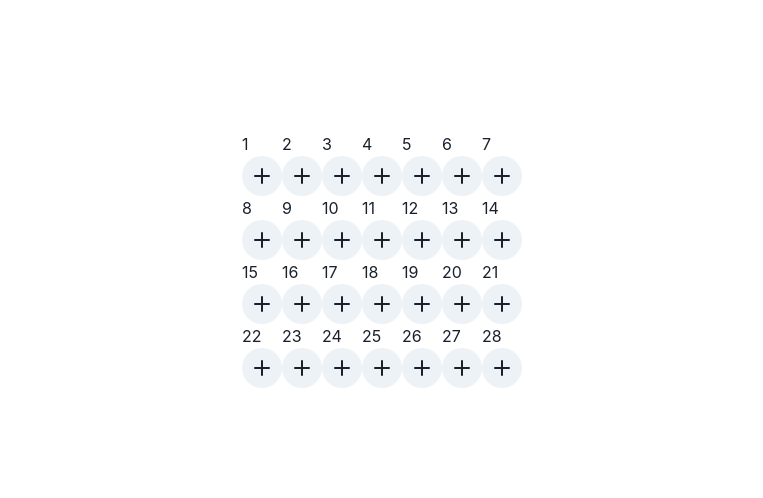
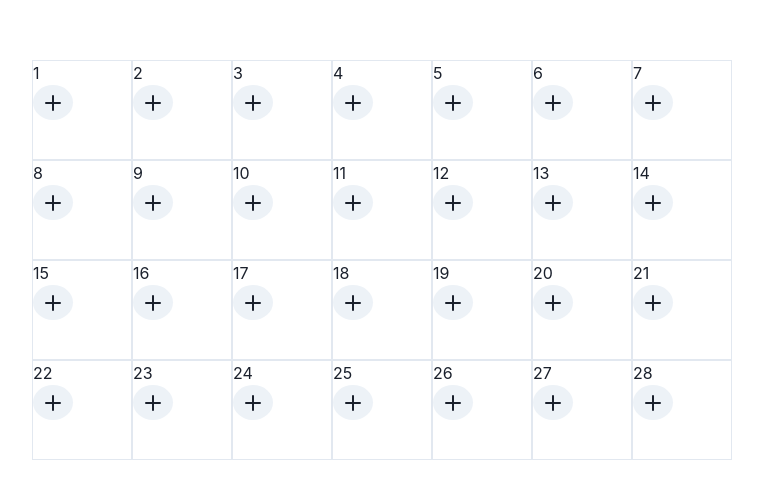
Before and after one commit to WilliamCSA04/Calendar, a Next.js app: page / in a window 1280 px wide. Shown: the part 140-638 px from the top of the page, without its empty margins (258-1021 px from the left). Built offline with nearby package versions, Linux system fonts and the light colour scheme.

Commit message:
:lipstick: Ajusted icon button

```diff
--- a/components/Day.js
+++ b/components/Day.js
@@ -29,7 +29,7 @@ export default function Day({ day, onClick }) {
   }
 
   return (
-    <Flex direction="column">
+    <Flex direction="column" w="100px" h="100px" border="1px" borderColor="gray.200">
       <p>{day}</p>
       {events.map((eventOfDay) => (
         <Button>{eventOfDay.name}</Button>
@@ -38,7 +38,9 @@ export default function Day({ day, onClick }) {
         icon={<AddIcon />}
         onClick={onOpen}
         aria-label="Adicionar evento"
-        borderRadius="100%"
+        borderRadius="50%"
+        w="35px"
+        h="35px"
       />
       <Modal isOpen={isOpen} onClose={onClose}>
         <ModalOverlay />
```
